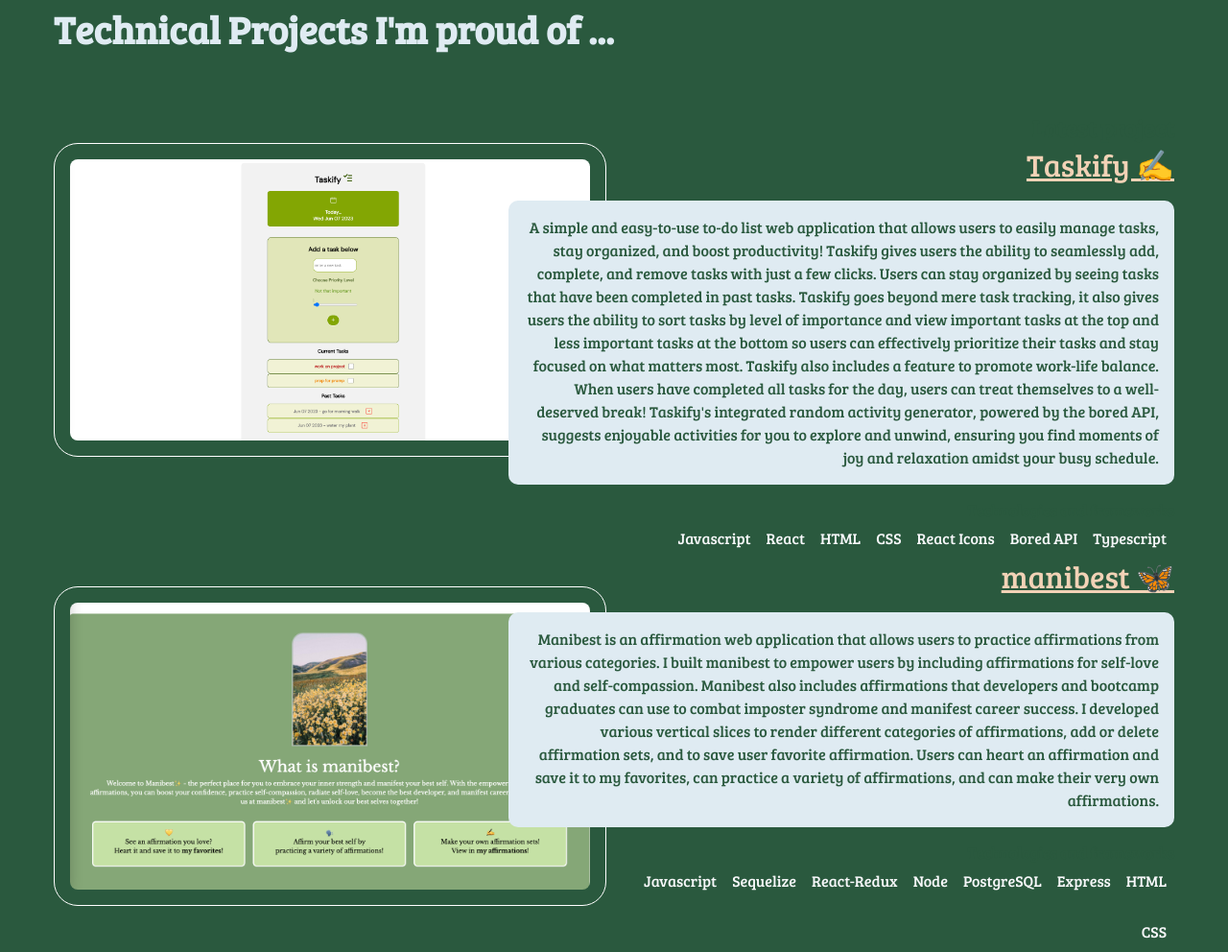
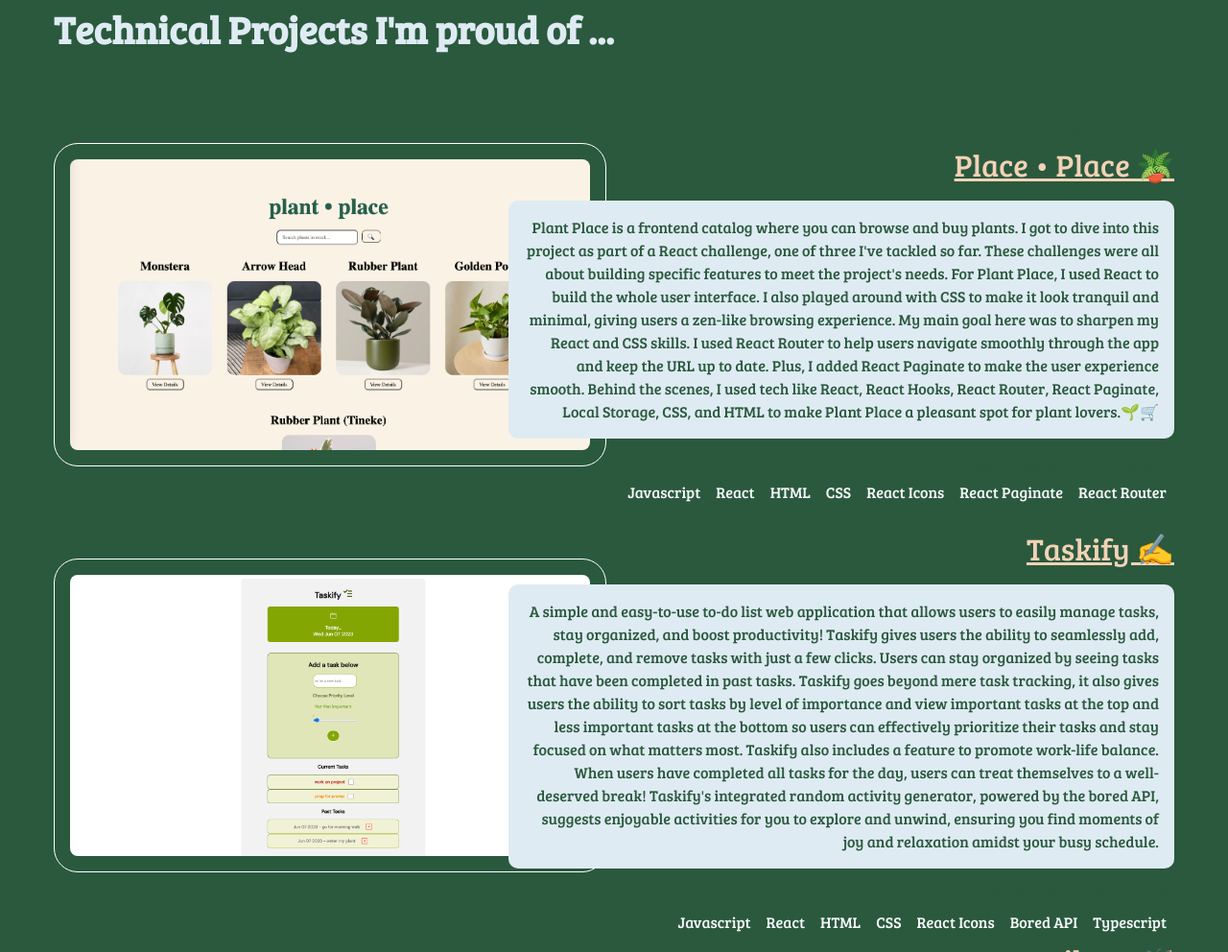
Before and after one commit to Anahisv23/Portfolio, a plain HTML site: page index.html in a window 1280 px wide. Shown: the part 2114-3106 px from the top of the page at 96% size. Drawn offline with Linux system fonts and the light colour scheme.

Commit message:
added plant place to portfolio

```diff
--- a/index.html
+++ b/index.html
@@ -111,6 +111,30 @@
         <article>
           <div class="text">
             <h3>Latest project</h3>
+            <a class="nounderline" href="https://plant-place.onrender.com/">Place • Place 🪴</a>
+            <p class="gray-box">Plant Place is a frontend catalog where you can browse and buy plants. I got to dive into this project as part of a React challenge, one of three I've tackled so far. These challenges were all about building specific features to meet the project's needs.
+
+              For Plant Place, I used React to build the whole user interface. I also played around with CSS to make it look tranquil and minimal, giving users a zen-like browsing experience.
+
+              My main goal here was to sharpen my React and CSS skills. I used React Router to help users navigate smoothly through the app and keep the URL up to date. Plus, I added React Paginate to make the user experience smooth.
+
+              Behind the scenes, I used tech like React, React Hooks, React Router, React Paginate, Local Storage, CSS, and HTML to make Plant Place a pleasant spot for plant lovers.🌱🛒 </p>
+
+            <h4>Technologies and frameworks</h4>
+            <ul>
+              <li>Javascript</li>
+              <li>React</li>
+              <li>HTML</li>
+              <li>CSS</li>
+              <li>React Icons</li>
+              <li>React Paginate</li>
+              <li>React Router</li>
+            </ul>
+          </div>
+          <img src="./plantplace.png" />
+      </article>
+        <article>
+          <div class="text">
             <a class="nounderline" href="https://taskify-zoyz.onrender.com/">Taskify ✍️</a>
             <p class="gray-box">A simple and easy-to-use to-do list web application that allows users to easily manage tasks, stay organized, and boost productivity! Taskify gives users the ability to seamlessly add, complete, and remove tasks with just a few clicks. Users can stay organized by seeing tasks that have been completed in past tasks. Taskify goes beyond mere task tracking, it also gives users the ability to sort tasks by level of importance and view important tasks at the top and less important tasks at the bottom so users can effectively prioritize their tasks and stay focused on what matters most. Taskify also includes a feature to promote work-life balance. When users have completed all tasks for the day, users can treat themselves to a well-deserved break! Taskify's integrated random activity generator, powered by the bored API, suggests enjoyable activities for you to explore and unwind, ensuring you find moments of joy and relaxation amidst your busy schedule. </p>
 
```
Also changed, not shown: plantplace.png (added).
